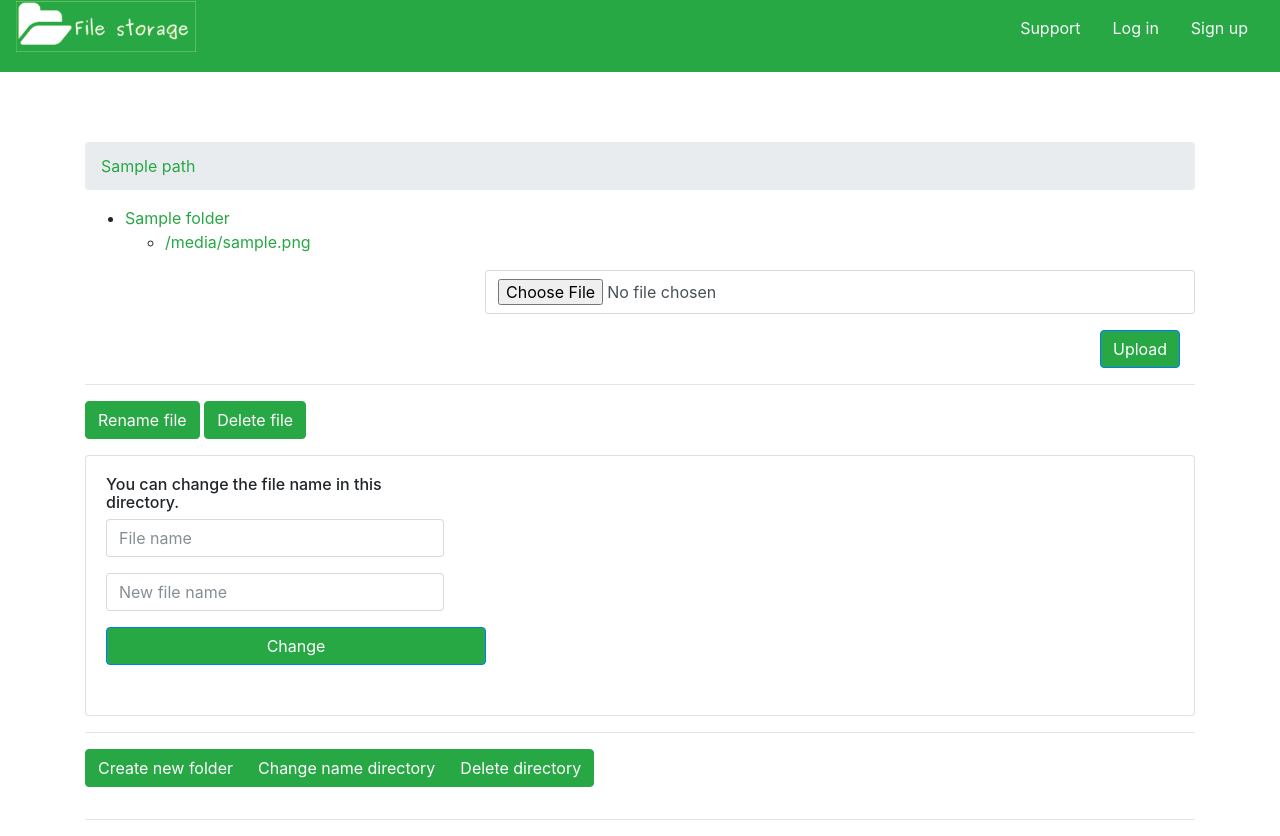
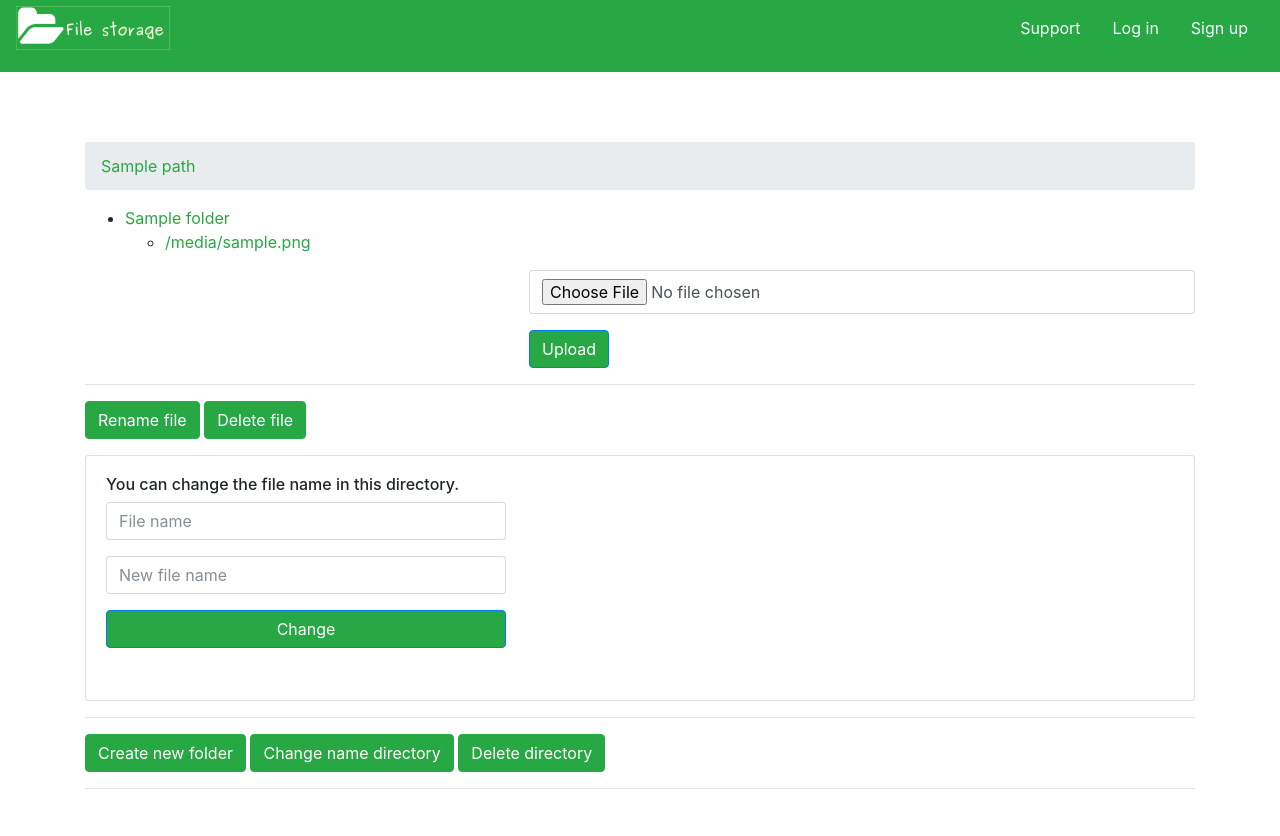
Before and after one commit to utkini/file_storage, a Flask app: template app/templates/home.html in a window 1280 px wide, after a click on "Rename file". After the commit the page ends 789 px from the top, so only its background shows below. Run offline with Flask 2, Linux system fonts and the light colour scheme; the template is opened without the code that fills it: most values are stand-ins (such as "Sample title", 1, 10 or a date in 2020); parts of the project's set-up code (start-up, migrations or seed data) failed here and were passed over; some libraries are stand-ins or nearby versions.

Commit message:
HTML: px -> %

```diff
--- a/app/templates/base.html
+++ b/app/templates/base.html
@@ -16,15 +16,15 @@
   </head>
 
   <header>
-    <div class="navbar bg-success" >
+    <div class="navbar bg-success" style="max-font-size: 90%" >
         {% if session.logged_in %}
             <a class="navbar-brand" href="/home/{{ session.username }}">
-            <img style="max-width: 180px; margin-top: -20px"
+            <img style="max-width: 55%; margin-top: -20px"
                  src="{{ url_for('static', filename='images/mainlogo1.png') }}">
             </a>
         {% else %}
         <a class="navbar-brand" href="/">
-            <img style="max-width: 180px; margin-top: -20px"
+            <img style="max-width: 55%; margin-top: -20px"
                  src="{{ url_for('static', filename='images/mainlogo1.png') }}">
         </a>
         {% endif %}
--- a/app/templates/home.html
+++ b/app/templates/home.html
@@ -31,13 +31,13 @@
     </div>
 
 
-    <div style="margin-left: 400px">
+    <div style="margin-left: 40%">
     <form method="post" enctype=multipart/form-data>
         <div class="form-group">
 
             <input class="form-control" type=file name=file >
         </div>
-        <div class="form-group" style="margin-left: 615px">
+        <div class="form-group">
             <input class="btn btn-primary bg-success" type=submit value=Upload>
         </div>
     </form>
@@ -58,7 +58,7 @@
 
     <div class="collapse" id="RenameFile">
         <div class="card card-body">
-            <div style="margin-right: 730px;margin-bottom: 30px">
+            <div style="margin-right: 1vw; max-width: 400px;margin-bottom: 3%">
                 <form method="post" action="">
                     <h6>You can change the file name in this directory.</h6>
 
@@ -81,7 +81,7 @@
                             </small>
                             {% endif %}
                         </div>
-                    <button type="submit" class="btn btn-primary bg-success" style="width: 380px;">Change</button>
+                    <button type="submit" class="btn btn-primary bg-success" style="width: 100%">Change</button>
                 </form>
             </div>
         </div>
@@ -89,7 +89,7 @@
 
     <div class="collapse" id="DeleteFile">
         <div class="card card-body">
-            <div style="margin-right: 730px;margin-bottom: 30px">
+            <div style="margin-right: 1vw; max-width: 400px;margin-bottom: 3%">
                 <form method="post" action="">
                     <h6>You can remove the love file from this directory.</h6>
 
@@ -113,7 +113,7 @@
                             </small>
                             {% endif %}
                         </div>
-                    <button type="submit" class="btn btn-primary bg-success" style="width: 380px;">Delete File</button>
+                    <button type="submit" class="btn btn-primary bg-success" style="width: 100%">Delete File</button>
                 </form>
             </div>
         </div>
@@ -124,7 +124,7 @@
 
 
 <hr>
-    <p class="btn-group" role="group">
+
         <button class="btn btn-primary btn-success" type="button" data-toggle="collapse"
                 data-target="#СreateNewFolder" aria-expanded="false" aria-controls="collapseExample">
                 Create new folder
@@ -139,11 +139,11 @@
                 data-target="#DeleteDirectory" aria-expanded="false" aria-controls="collapseExample">
                 Delete directory
         </button>
-    </p>
+
 
     <div class="collapse" id="СreateNewFolder">
         <div class="card card-body">
-            <div style="margin-right: 730px;margin-bottom: 30px">
+            <div style="margin-right: 1vw; max-width: 400px;margin-bottom: 3%">
                 <form method="post" action="">
                     <h6>You can create new folder in this directory.</h6>
 
@@ -166,7 +166,7 @@
                             </small>
                             {% endif %}
                         </div>
-                    <button type="submit" class="btn btn-primary bg-success" style="width: 380px;">Create Folder</button>
+                    <button type="submit" class="btn btn-primary bg-success" style="width: 100%">Create Folder</button>
                 </form>
             </div>
         </div>
@@ -174,7 +174,7 @@
 
     <div class="collapse" id="ChangeNameDirectory">
         <div class="card card-body">
-            <div style="margin-right: 730px;margin-bottom: 30px">
+            <div style="margin-right: 1vw; max-width: 400px;margin-bottom: 3%">
                 <form method="post" action="">
                     <h6>You can always change the name of the folder where you are located.</h6>
 
@@ -198,7 +198,7 @@
                             </small>
                             {% endif %}
                         </div>
-                    <button type="submit" class="btn btn-primary bg-success" style="width: 380px;">Change name directory</button>
+                    <button type="submit" class="btn btn-primary bg-success" style="width: 100%">Change name directory</button>
                 </form>
             </div>
         </div>
@@ -206,7 +206,7 @@
 
     <div class="collapse" id="DeleteDirectory">
         <div class="card card-body">
-            <div style="margin-right: 730px;margin-bottom: 30px">
+            <div style="margin-right: 1vw; max-width: 400px;margin-bottom: 3%">
                 <form method="post" action="">
                     <h6>You can delete any folder in this directory.</h6>
 
@@ -230,7 +230,7 @@
                             </small>
                             {% endif %}
                         </div>
-                    <button type="submit" class="btn btn-primary bg-success" style="width: 380px;">Delete folder</button>
+                    <button type="submit" class="btn btn-primary bg-success" style="width: 100%">Delete folder</button>
                 </form>
             </div>
         </div>
--- a/app/templates/login.html
+++ b/app/templates/login.html
@@ -5,11 +5,11 @@
 <div class="container">
     <br>
 
-    <div style="margin-right: 700px">
+    <div style="margin-right: 1vw; max-width: 400px">
         <h5 style="text-align: center">Sign in</h5>
         <form action="" method="post" >
             <div class="form-group">
-                <input type="text" class="form-control" id="InputUsername" placeholder="Enter username" name="username"
+                <input type="text" class="form-control" id="InputUsername" placeholder="Username" name="username"
                        value="{{ request.form.username }}">
                 {% if error_u %}
                 <small id="userhelp" class="form-text text-muted">
@@ -26,7 +26,7 @@
                 </small>
                 {% endif %}
             </div>
-            <button type="submit" class="btn btn-primary bg-success" style="width: 380px;">Login</button>
+            <button type="submit" class="btn btn-primary bg-success" style="width: 100%;">Login</button>
         </form>
     </div>
 
--- a/app/templates/main.html
+++ b/app/templates/main.html
@@ -2,9 +2,9 @@
 
 {% block content_body %}
 
-    <div class="align-middle" style="margin-top: 20px; margin-left: 200px;
-    margin-right: 200px; padding: 10px">
-        <p style="font-size: 1.5em" class="text-justify">
+    <div class="align-middle" style="margin-top: 2%; margin-left: 10%;
+    margin-right: 10%; padding: 10px; font-size: 3vw; min-font-size: 18px">
+        <p class="text-justify">
             Welcome to the data warehouse. You have files that you would like to save by removing from your computer?
             Can be any text documents, pictures or music? If there is, then you have come to the right place.
             To start to learn how to store in the File storage of your files sign up.
--- a/app/templates/register.html
+++ b/app/templates/register.html
@@ -4,7 +4,7 @@
 
 <div class="container">
     <br>
-    <div style="margin-right: 700px">
+    <div style="margin-right: 1vw; max-width: 380px">
         <h5><p style="text-align: center">Create an account</h5>
         {% from "_formhelpers.html" import render_field %}
         <form action="/register/" method="post" >
@@ -27,7 +27,7 @@
                 {{ render_field(form.confirm) }}
             </div>
             <div class="form-group">
-                <button type="submit" class="btn btn-primary bg-success" style="width: 380px">Sign up</button>
+                <button type="submit" class="btn btn-primary bg-success" style="width: 100%">Sign up</button>
                 <p style="text-align: center" >
                     By signing up, you agree to our
                     <br>
```
Also changed, not shown: app/templates/settings.html (+5 -5 lines).
